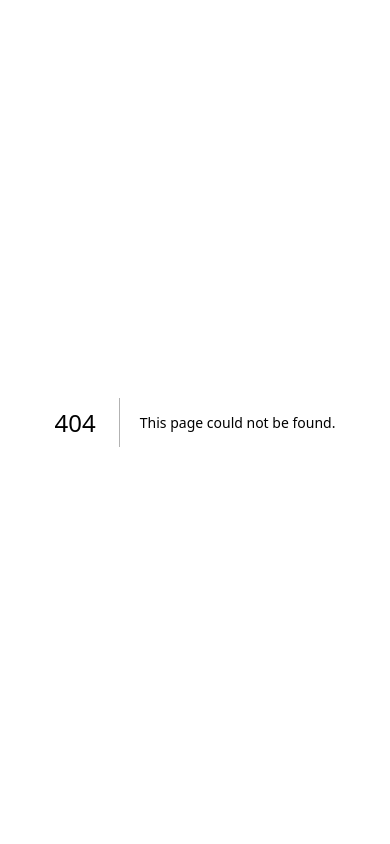
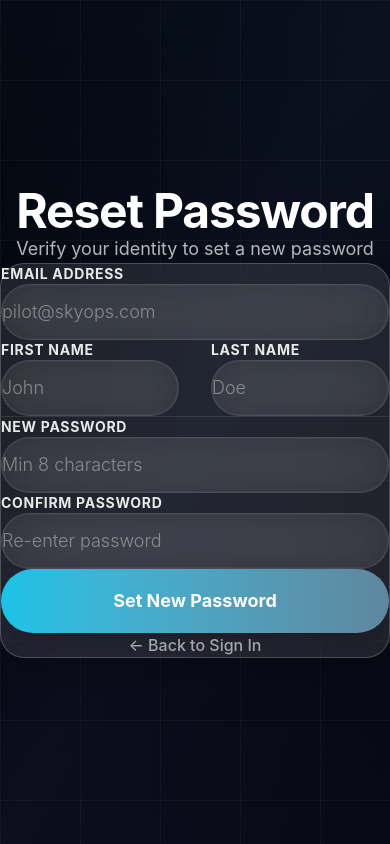
Before and after one commit to SkyOps-Application/SkyOps-web-app-version, a Next.js app in the folder atc-radar-sim/frontend/: page /reset-password in a window 390 px wide. Before the commit this address had no page. Built offline with nearby package versions, Linux system fonts and the light colour scheme.

Commit message:
frontend: fix frontend to be more coherent with the mobile

```diff
--- a/atc-radar-sim/frontend/app/forgot-password/page.tsx
+++ b/atc-radar-sim/frontend/app/forgot-password/page.tsx
@@ -2,6 +2,9 @@
 
 import React, { useState } from 'react';
 import Link from 'next/link';
+import { AuroraInput } from '@/components/AuroraInput';
+import { GlassBackground } from '@/components/GlassBackground';
+import { GridOverlay } from '@/components/GridOverlay';
 
 export default function ForgotPasswordPage() {
   const [email, setEmail] = useState('');
@@ -37,33 +40,43 @@ export default function ForgotPasswordPage() {
   };
 
   return (
-    <div className="min-h-screen flex items-center justify-center bg-[#0C2D57] px-4">
-      <div className="bg-white p-8 rounded-lg shadow-xl w-full max-w-md">
-        <h1 className="text-3xl font-bold text-center text-[#0C2D57] mb-6">Reset Password</h1>
+    <GlassBackground>
+      <GridOverlay opacity={0.04} />
+
+      <div className="min-h-screen flex items-center justify-center px-6 py-16">
+        <div className="w-full max-w-md space-y-8">
+          {/* Header */}
+          <div className="text-center animate-fadeIn">
+            <h1 className="text-4xl font-bold text-white tracking-tight">
+              Forgot Password
+            </h1>
+            <p className="text-white/60 mt-2">Enter your email to receive a reset link</p>
+          </div>
+
+          <div className="glass-strong rounded-3xl px-8 py-10 shadow-2xl animate-fadeIn">
 
             {error && (
-          <div className="bg-red-100 border border-red-400 text-red-700 px-4 py-3 rounded mb-4" role="alert">
-            <span className="block sm:inline">{error}</span>
+              <div className="bg-red-500/20 border border-red-500/50 text-red-300 px-5 py-3 rounded-xl backdrop-blur-sm mb-6 text-sm" role="alert">
+                {error}
               </div>
             )}
 
             {message && (
-          <div className="bg-green-100 border border-green-400 text-green-700 px-4 py-3 rounded mb-4" role="alert">
-            <span className="block sm:inline">{message}</span>
+              <div className="bg-green-500/20 border border-green-500/50 text-green-300 px-5 py-3 rounded-xl backdrop-blur-sm mb-6 text-sm" role="alert">
+                {message}
               </div>
             )}
 
-        <form onSubmit={handleSubmit} className="space-y-6">
+            <form onSubmit={handleSubmit} className="flex flex-col gap-6">
               <div>
-            <label className="block text-gray-700 text-sm font-bold mb-2" htmlFor="email">
-              Enter your email address
+                <label className="block text-white/90 text-xs font-semibold mb-2 uppercase tracking-wide" htmlFor="email">
+                  Email Address
                 </label>
-            <input
+                <AuroraInput
                   id="email"
                   type="email"
                   value={email}
                   onChange={(e) => setEmail(e.target.value)}
-              className="shadow appearance-none border rounded w-full py-2 px-3 text-gray-700 leading-tight focus:outline-none focus:shadow-outline"
                   placeholder="pilot@skyops.com"
                   required
                 />
@@ -72,20 +85,28 @@ export default function ForgotPasswordPage() {
               <button
                 type="submit"
                 disabled={loading}
-            className={`w-full bg-[#0C2D57] hover:bg-[#1a3d6f] text-white font-bold py-2 px-4 rounded focus:outline-none focus:shadow-outline transition duration-300 ${
-              loading ? 'opacity-50 cursor-not-allowed' : ''
-            }`}
+                className={`
+                  w-full h-12 rounded-full font-bold text-base
+                  bg-gradient-to-r from-[#18c3e8] to-[#5e879e]
+                  hover:from-[#18c3e8]/90 hover:to-[#5e879e]/90
+                  text-white mt-2
+                  transition-all duration-300
+                  shadow-lg hover:shadow-xl hover:scale-[0.98]
+                  ${loading ? 'opacity-50 cursor-not-allowed' : ''}
+                `}
               >
                 {loading ? 'Sending Request...' : 'Send Reset Link'}
               </button>
             </form>
 
-        <div className="mt-4 text-center">
-             <Link href="/login" className="text-blue-500 hover:text-blue-700 text-sm font-bold">
-                Back to Login
+            <div className="mt-8 text-center">
+                 <Link href="/login" className="text-white/60 hover:text-white text-sm transition-colors">
+                    ← Back to Login
                  </Link>
             </div>
           </div>
         </div>
+      </div>
+    </GlassBackground>
   );
 }
--- a/atc-radar-sim/frontend/app/home/page.tsx
+++ b/atc-radar-sim/frontend/app/home/page.tsx
@@ -46,9 +46,9 @@ export default function HomePage() {
     <GlassBackground>
       <GridOverlay opacity={0.04} />
 
-      <Navbar />
+      <Navbar position="bottom" />
 
-      <main className="relative z-10 w-full flex flex-col items-center min-h-screen px-6 pt-40 pb-16">
+      <main className="relative z-10 w-full flex flex-col items-center min-h-screen px-6 pt-24 pb-40">
         <div className="w-full max-w-6xl mx-auto flex flex-col items-center">
           {/* Hero Section */}
           <div className="text-center mb-24">
--- a/atc-radar-sim/frontend/app/login/page.tsx
+++ b/atc-radar-sim/frontend/app/login/page.tsx
@@ -52,8 +52,8 @@ export default function LoginPage() {
     <GlassBackground>
       <GridOverlay opacity={0.04} />
 
-      <div className="min-h-screen flex items-center justify-center px-6 py-16">
-        <div className="w-full max-w-md space-y-12">
+      <div className="min-h-screen flex items-center justify-center px-6 py-20">
+        <div className="w-full max-w-lg space-y-12">
           {/* Logo and Title */}
           <div className="text-center space-y-10 animate-fadeIn">
             <div className="flex justify-center">
@@ -81,18 +81,18 @@ export default function LoginPage() {
           </div>
 
           {/* Login Card */}
-          <div className="glass-strong rounded-3xl px-10 py-12 shadow-2xl animate-fadeIn">
-            <h2 className="text-3xl font-bold text-center text-white mb-10">Sign In</h2>
+          <div className="glass-strong rounded-3xl p-12 shadow-2xl animate-fadeIn">
+            <h2 className="text-4xl font-bold text-center text-white mb-12">Sign In</h2>
 
             {error && (
-              <div className="bg-red-500/20 border border-red-500/50 text-red-300 px-5 py-4 rounded-xl backdrop-blur-sm mb-8" role="alert">
-                <span className="block sm:inline text-sm">{error}</span>
+              <div className="bg-red-500/20 border border-red-500/50 text-red-300 px-6 py-4 rounded-2xl backdrop-blur-sm mb-10 text-base" role="alert">
+                <span className="block sm:inline">{error}</span>
               </div>
             )}
 
             <form onSubmit={handleLogin} className="flex flex-col gap-8">
               <div>
-                <label className="block text-white/90 text-sm font-semibold mb-4" htmlFor="email">
+                <label className="block text-white/90 text-sm font-bold uppercase tracking-wider mb-3 ml-1" htmlFor="email">
                   Email Address
                 </label>
                 <AuroraInput
@@ -107,7 +107,7 @@ export default function LoginPage() {
               </div>
 
               <div>
-                <label className="block text-white/90 text-sm font-semibold mb-4" htmlFor="password">
+                <label className="block text-white/90 text-sm font-bold uppercase tracking-wider mb-3 ml-1" htmlFor="password">
                   Password
                 </label>
                 <AuroraInput
@@ -124,7 +124,7 @@ export default function LoginPage() {
               <div className="flex justify-end">
                 <Link
                   href="/forgot-password"
-                  className="text-sm text-white/70 hover:text-white/100 transition-colors font-medium"
+                  className="text-sm text-white/70 hover:text-white transition-colors font-medium"
                 >
                   Forgot Password?
                 </Link>
@@ -134,13 +134,13 @@ export default function LoginPage() {
                 type="submit"
                 disabled={loading}
                 className={`
-                  w-full h-14 rounded-full font-semibold text-lg
+                  w-full h-16 rounded-full font-bold text-lg
                   bg-gradient-to-r from-[#18c3e8] to-[#5e879e]
                   hover:from-[#18c3e8]/90 hover:to-[#5e879e]/90
                   text-white
                   transition-all duration-300
-                  shadow-lg hover:shadow-xl hover:scale-[0.98]
-                  mt-2
+                  shadow-xl hover:shadow-2xl hover:scale-[0.98]
+                  mt-4
                   ${loading ? 'opacity-50 cursor-not-allowed' : ''}
                 `}
               >
@@ -148,12 +148,12 @@ export default function LoginPage() {
               </button>
             </form>
 
-            <div className="mt-10 pt-8 text-center border-t border-white/10">
-              <p className="text-white/60 text-sm">
+            <div className="mt-12 pt-8 text-center border-t border-white/10">
+              <p className="text-white/60 text-base">
                 Don't have an account?{' '}
                 <Link
                   href="/register"
-                  className="text-[#18c3e8] hover:text-[#5e879e] font-semibold transition-colors"
+                  className="text-[#18c3e8] hover:text-[#5e879e] font-bold transition-colors"
                 >
                   Register
                 </Link>
--- a/atc-radar-sim/frontend/app/register/page.tsx
+++ b/atc-radar-sim/frontend/app/register/page.tsx
@@ -70,8 +70,8 @@ export default function RegisterPage() {
     <GlassBackground>
       <GridOverlay opacity={0.04} />
 
-      <div className="min-h-screen flex items-center justify-center px-6 py-16">
-        <div className="w-full max-w-2xl space-y-12">
+      <div className="min-h-screen flex items-center justify-center px-6 py-20">
+        <div className="w-full max-w-3xl space-y-12">
           {/* Logo and Title */}
           <div className="text-center space-y-10 animate-fadeIn">
             <div className="flex justify-center">
@@ -99,18 +99,18 @@ export default function RegisterPage() {
           </div>
 
           {/* Register Card */}
-          <div className="glass-strong rounded-3xl px-10 py-12 shadow-2xl animate-fadeIn">
+          <div className="glass-strong rounded-3xl p-12 shadow-2xl animate-fadeIn">
             {error && (
-              <div className="bg-red-500/20 border border-red-500/50 text-red-300 px-5 py-4 rounded-xl backdrop-blur-sm mb-10" role="alert">
-                <span className="block sm:inline text-sm">{error}</span>
+              <div className="bg-red-500/20 border border-red-500/50 text-red-300 px-6 py-4 rounded-2xl backdrop-blur-sm mb-10 text-base" role="alert">
+                <span className="block sm:inline">{error}</span>
               </div>
             )}
 
-            <form onSubmit={handleRegister} className="grid grid-cols-1 md:grid-cols-2 gap-x-8 gap-y-8">
+            <form onSubmit={handleRegister} className="grid grid-cols-1 md:grid-cols-2 gap-x-12 gap-y-10">
               {/* Left Column */}
               <div className="flex flex-col gap-8">
                 <div>
-                  <label className="block text-white/90 text-sm font-semibold mb-4" htmlFor="first_name">
+                  <label className="block text-white/90 text-sm font-bold uppercase tracking-wider mb-3 ml-1" htmlFor="first_name">
                     First Name
                   </label>
                   <AuroraInput
@@ -124,7 +124,7 @@ export default function RegisterPage() {
                 </div>
 
                 <div>
-                  <label className="block text-white/90 text-sm font-semibold mb-4" htmlFor="last_name">
+                  <label className="block text-white/90 text-sm font-bold uppercase tracking-wider mb-3 ml-1" htmlFor="last_name">
                     Last Name
                   </label>
                   <AuroraInput
@@ -138,7 +138,7 @@ export default function RegisterPage() {
                 </div>
 
                 <div>
-                  <label className="block text-white/90 text-sm font-semibold mb-4" htmlFor="age">
+                  <label className="block text-white/90 text-sm font-bold uppercase tracking-wider mb-3 ml-1" htmlFor="age">
                     Age
                   </label>
                   <AuroraInput
@@ -154,7 +154,7 @@ export default function RegisterPage() {
               {/* Right Column */}
               <div className="flex flex-col gap-8">
                 <div>
-                  <label className="block text-white/90 text-sm font-semibold mb-4" htmlFor="email">
+                  <label className="block text-white/90 text-sm font-bold uppercase tracking-wider mb-3 ml-1" htmlFor="email">
                     Email Address
                   </label>
                   <AuroraInput
@@ -168,7 +168,7 @@ export default function RegisterPage() {
                 </div>
 
                 <div>
-                  <label className="block text-white/90 text-sm font-semibold mb-4" htmlFor="password">
+                  <label className="block text-white/90 text-sm font-bold uppercase tracking-wider mb-3 ml-1" htmlFor="password">
                     Password
                   </label>
                   <AuroraInput
@@ -182,7 +182,7 @@ export default function RegisterPage() {
                 </div>
 
                 <div>
-                  <label className="block text-white/90 text-sm font-semibold mb-4" htmlFor="confirmPassword">
+                  <label className="block text-white/90 text-sm font-bold uppercase tracking-wider mb-3 ml-1" htmlFor="confirmPassword">
                     Confirm Password
                   </label>
                   <AuroraInput
@@ -197,17 +197,17 @@ export default function RegisterPage() {
               </div>
 
               {/* Full Width Button */}
-              <div className="md:col-span-2 mt-8">
+              <div className="md:col-span-2 mt-10">
                 <button
                   type="submit"
                   disabled={loading}
                   className={`
-                    w-full h-14 rounded-full font-semibold text-lg
+                    w-full h-16 rounded-full font-bold text-lg
                     bg-gradient-to-r from-[#18c3e8] to-[#5e879e]
                     hover:from-[#18c3e8]/90 hover:to-[#5e879e]/90
                     text-white
                     transition-all duration-300
-                    shadow-lg hover:shadow-xl hover:scale-[0.98]
+                    shadow-xl hover:shadow-2xl hover:scale-[0.98]
                     ${loading ? 'opacity-50 cursor-not-allowed' : ''}
                   `}
                 >
@@ -216,12 +216,12 @@ export default function RegisterPage() {
               </div>
             </form>
 
-            <div className="mt-10 pt-8 text-center border-t border-white/10">
-              <p className="text-white/60 text-sm">
+            <div className="mt-12 pt-8 text-center border-t border-white/10">
+              <p className="text-white/60 text-base">
                 Already have an account?{' '}
                 <Link
                   href="/login"
-                  className="text-[#18c3e8] hover:text-[#5e879e] font-semibold transition-colors"
+                  className="text-[#18c3e8] hover:text-[#5e879e] font-bold transition-colors"
                 >
                   Login
                 </Link>
--- /dev/null
+++ b/atc-radar-sim/frontend/app/reset-password/page.tsx
@@ -0,0 +1,203 @@
+'use client';
+
+import React, { useState } from 'react';
+import { useRouter } from 'next/navigation';
+import Link from 'next/link';
+import { AuroraInput } from '@/components/AuroraInput';
+import { GlassBackground } from '@/components/GlassBackground';
+import { GridOverlay } from '@/components/GridOverlay';
+
+export default function ResetPasswordPage() {
+  const [email, setEmail] = useState('');
+  const [firstName, setFirstName] = useState('');
+  const [lastName, setLastName] = useState('');
+  const [newPassword, setNewPassword] = useState('');
+  const [confirmPassword, setConfirmPassword] = useState('');
+
+  const [error, setError] = useState('');
+  const [success, setSuccess] = useState('');
+  const [loading, setLoading] = useState(false);
+
+  const router = useRouter();
+
+  const handleReset = async (e: React.FormEvent) => {
+    e.preventDefault();
+    setError('');
+    setSuccess('');
+    setLoading(true);
+
+    if (newPassword !== confirmPassword) {
+      setError('Passwords do not match');
+      setLoading(false);
+      return;
+    }
+
+    try {
+      const res = await fetch(
+        `${process.env.NEXT_PUBLIC_API_URL}/reset-password`,
+        {
+          method: 'POST',
+          headers: { 'Content-Type': 'application/json' },
+          body: JSON.stringify({
+            email,
+            first_name: firstName,
+            last_name: lastName,
+            new_password: newPassword,
+          }),
+        }
+      );
+
+      const data = await res.json();
+
+      if (!res.ok) {
+        throw new Error(data.error || 'Reset failed');
+      }
+
+      setSuccess('Password updated successfully! Redirecting to login...');
+      setTimeout(() => {
+        router.push('/login');
+      }, 2000);
+    } catch (err: any) {
+      setError(err.message);
+    } finally {
+      setLoading(false);
+    }
+  };
+
+  return (
+    <GlassBackground>
+      <GridOverlay opacity={0.04} />
+
+      <div className="min-h-screen flex items-center justify-center px-6 py-20">
+        <div className="w-full max-w-lg space-y-12">
+          {/* Header */}
+          <div className="text-center space-y-4 animate-fadeIn">
+            <h1 className="text-5xl font-bold text-white tracking-tight">
+              Reset Password
+            </h1>
+            <p className="text-lg text-white/70">
+              Verify your identity to set a new password
+            </p>
+          </div>
+
+          {/* Card */}
+          <div className="glass-strong rounded-3xl p-12 shadow-2xl animate-fadeIn space-y-10">
+            {error && (
+              <div className="bg-red-500/20 border border-red-500/50 text-red-300 px-6 py-4 rounded-2xl backdrop-blur-sm text-base">
+                {error}
+              </div>
+            )}
+
+            {success && (
+              <div className="bg-green-500/20 border border-green-500/50 text-green-300 px-6 py-4 rounded-2xl backdrop-blur-sm text-base">
+                {success}
+              </div>
+            )}
+
+            <form onSubmit={handleReset} className="space-y-12">
+              {/* Identity section */}
+              <section className="space-y-8">
+                <div className="space-y-4">
+                  <label className="block text-white/90 text-sm font-bold uppercase tracking-wider ml-1">
+                    Email Address
+                  </label>
+                  <AuroraInput
+                    type="email"
+                    value={email}
+                    onChange={(e) => setEmail(e.target.value)}
+                    placeholder="pilot@skyops.com"
+                    required
+                  />
+                </div>
+
+                <div className="grid grid-cols-2 gap-8">
+                  <div className="space-y-4">
+                    <label className="block text-white/90 text-sm font-bold uppercase tracking-wider ml-1">
+                      First Name
+                    </label>
+                    <AuroraInput
+                      type="text"
+                      value={firstName}
+                      onChange={(e) => setFirstName(e.target.value)}
+                      placeholder="John"
+                      required
+                    />
+                  </div>
+
+                  <div className="space-y-4">
+                    <label className="block text-white/90 text-sm font-bold uppercase tracking-wider ml-1">
+                      Last Name
+                    </label>
+                    <AuroraInput
+                      type="text"
+                      value={lastName}
+                      onChange={(e) => setLastName(e.target.value)}
+                      placeholder="Doe"
+                      required
+                    />
+                  </div>
+                </div>
+              </section>
+
+              <div className="h-px bg-white/10 my-10" />
+
+              {/* Password section */}
+              <section className="space-y-8">
+                <div className="space-y-4">
+                  <label className="block text-white/90 text-sm font-bold uppercase tracking-wider ml-1">
+                    New Password
+                  </label>
+                  <AuroraInput
+                    type="password"
+                    value={newPassword}
+                    onChange={(e) => setNewPassword(e.target.value)}
+                    placeholder="Min 8 characters"
+                    required
+                  />
+                </div>
+
+                <div className="space-y-4">
+                  <label className="block text-white/90 text-sm font-bold uppercase tracking-wider ml-1">
+                    Confirm Password
+                  </label>
+                  <AuroraInput
+                    type="password"
+                    value={confirmPassword}
+                    onChange={(e) => setConfirmPassword(e.target.value)}
+                    placeholder="Re-enter password"
+                    required
+                  />
+                </div>
+              </section>
+
+              <button
+                type="submit"
+                disabled={loading}
+                className={`
+                  w-full h-16 rounded-full font-bold text-lg
+                  bg-gradient-to-r from-[#18c3e8] to-[#5e879e]
+                  hover:from-[#18c3e8]/90 hover:to-[#5e879e]/90
+                  text-white mt-8
+                  transition-all duration-300
+                  shadow-xl hover:shadow-2xl hover:scale-[0.98]
+                  ${loading ? 'opacity-50 cursor-not-allowed' : ''}
+                `}
+              >
+                {loading ? 'Verifying & Updating...' : 'Set New Password'}
+              </button>
+            </form>
+
+            <div className="pt-6 text-center">
+              <Link
+                href="/login"
+                className="text-white/60 hover:text-white text-base font-medium transition-colors"
+              >
+                ← Back to Sign In
+              </Link>
+            </div>
+          </div>
+        </div>
+      </div>
+    </GlassBackground>
+  );
+}
--- a/atc-radar-sim/frontend/components/AuroraInput.tsx
+++ b/atc-radar-sim/frontend/components/AuroraInput.tsx
@@ -85,7 +85,7 @@ export const AuroraInput: React.FC<AuroraInputProps> = ({
             onChange={onChange}
             placeholder={placeholder}
             required={required}
-            className="flex-1 bg-transparent border-none text-white px-6 text-lg font-light focus:outline-none placeholder-white/40"
+            className="flex-1 bg-transparent border-none text-white px-10 text-lg font-light focus:outline-none placeholder-white/40"
             onFocus={() => {
               if (externalIsActive === undefined) {
                 setInternalActive(true);
--- a/atc-radar-sim/frontend/components/Navbar.tsx
+++ b/atc-radar-sim/frontend/components/Navbar.tsx
@@ -7,7 +7,7 @@ import Link from 'next/link';
 import { usePathname } from 'next/navigation';
 import { SFSymbol } from './SFSymbol';
 
-export function Navbar() {
+export function Navbar({ position = 'top' }: { position?: 'top' | 'bottom' }) {
   const [isLoggedIn, setIsLoggedIn] = useState(false);
   const pathname = usePathname();
   const navRef = useRef<HTMLElement>(null);
@@ -53,7 +53,7 @@ export function Navbar() {
   if (!isLoggedIn) return null;
 
   return (
-    <nav ref={navRef} className="fixed top-6 left-0 right-0 z-[100] flex justify-center px-6">
+    <nav ref={navRef} className={`fixed ${position === 'bottom' ? 'bottom-6' : 'top-6'} left-0 right-0 z-[100] flex justify-center px-6`}>
       <div className="glass-nav">
         <div className="glass-filter"></div>
         <div className="glass-overlay"></div>
```
Also changed, not shown: atc-radar-sim/frontend/app/page.tsx (+32 -13 lines). Lines whose indentation alone changed are shown as unchanged.
